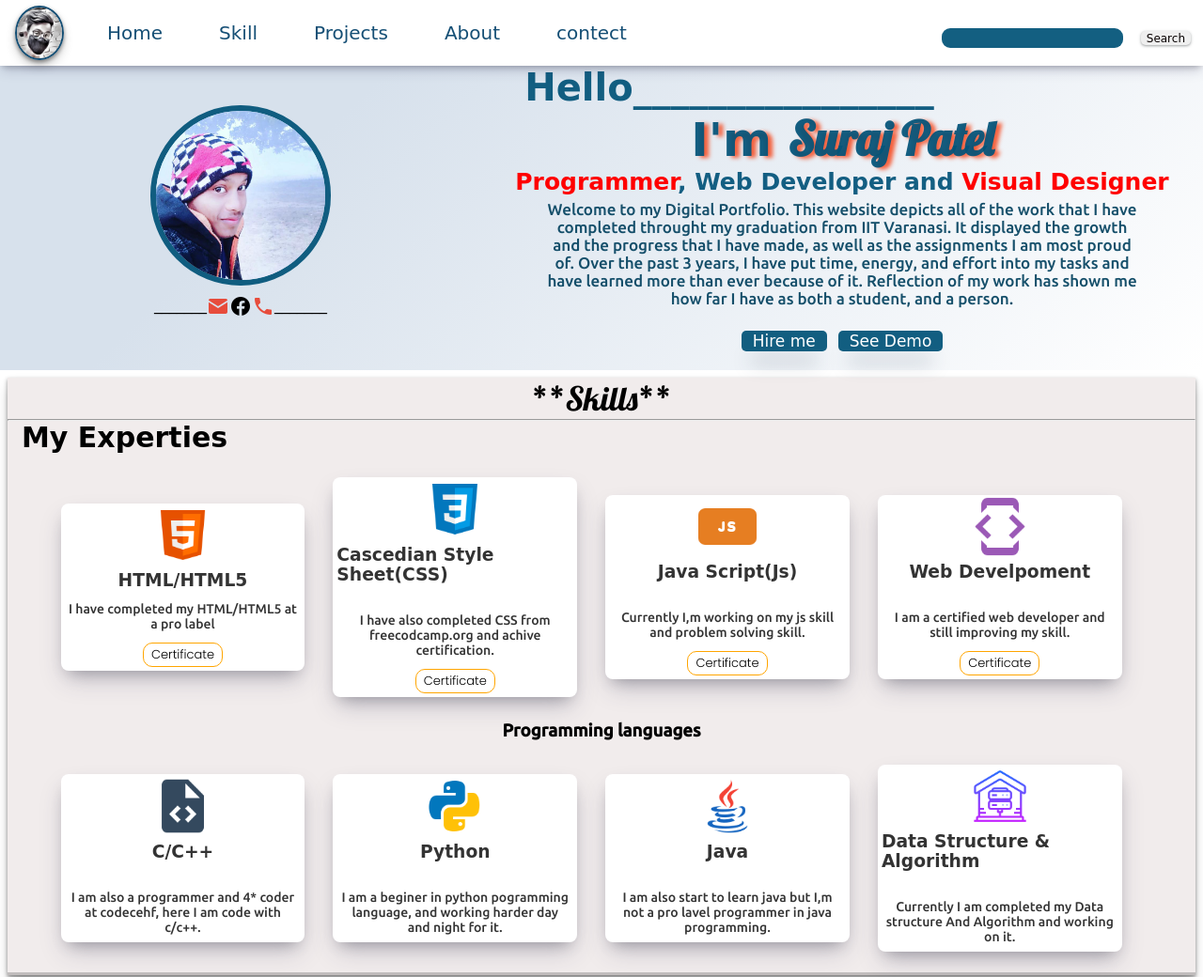
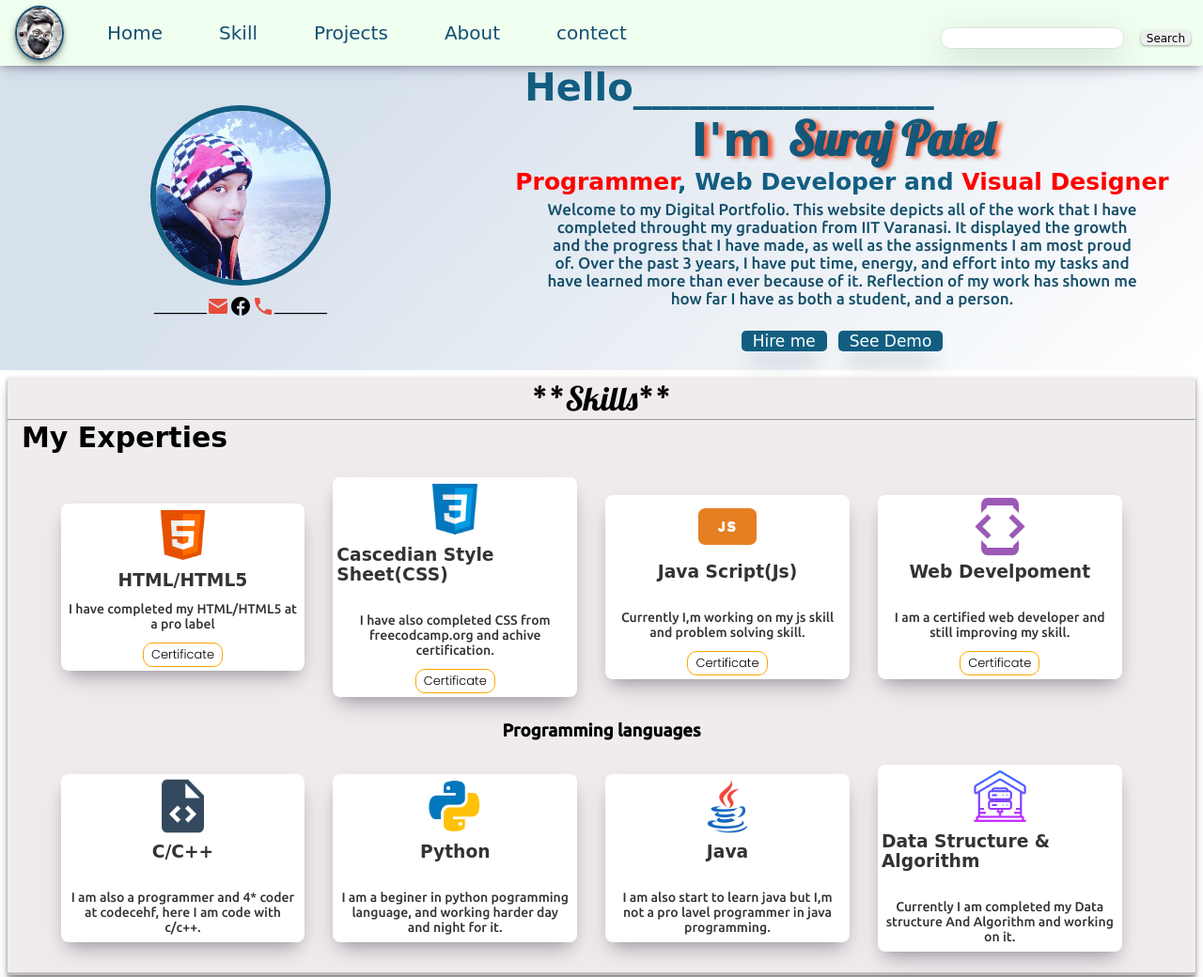
Before and after one commit to iitian360/suri_portfolio, a plain HTML site: page Index.html in a window 1280 px wide. Shown: the top 1040 px of the page at 94% size. Drawn offline with Linux system fonts and the light colour scheme; a web font is replaced by a local one.

Commit message:
this is a temperary change in nav

```diff
--- a/css/phone.css
+++ b/css/phone.css
@@ -51,7 +51,7 @@ font-family: 'Ubuntu', sans-serif; */
  }
 .nav_list li a{
   font-size: 20px;
-  color: white;
+  color: #000000;
  }
 
  .search_box{
@@ -71,12 +71,13 @@ font-family: 'Ubuntu', sans-serif; */
     /* margin-right:5px; */
     background:white;
     color: black;
+    border: 1px solid black;
 
 }
 .btn_sb{
-    color:white;
+    color:#000000;
    background: inherit;
-    border: 1px solid white;
+    border: 1px solid #000000;
     border-radius: 5px;
     font-size: 12px;
     padding: .2px 8px;
--- a/css/style.css
+++ b/css/style.css
@@ -26,7 +26,19 @@ html{
     top: 0px;
     transition: top .3s;
 
+
 }
+#navbar::before{
+    content: "";
+   background: honeydew;
+    position: absolute;
+    background-size: cover;
+    background-blend-mode: darken;
+    z-index:-1;
+    width: 100%;
+    height: 100%;
+}
+
 
 .logo{
 
@@ -82,8 +94,8 @@ html{
     border-radius: 9px;
     margin-top: 10px;
     margin-right:15px;
-    background:#035479ee;
     color: white;
+    box-shadow: rgba(0, 0, 0, 0.16) 0px 10px 36px 0px, rgba(0, 0, 0, 0.06) 0px 0px 0px 1px;
 
 }
 
@@ -133,7 +145,7 @@ display: none;
     width: 33px;
     height: 4px;
     margin: 3px 3px;
-    background-color:rgb(199, 199, 199);
+    background-color:#0f0f0f;
 }
 
 
--- a/script/script.js
+++ b/script/script.js
@@ -1,14 +1,14 @@
 
-// var prevScrollpos = window.pageYOffset;
-// window.onscroll = function() {
-//  var currentScrollPos = window.pageYOffset;
-//   if (prevScrollpos > currentScrollPos) {
-//     document.getElementById("navbar").style.top = "0";
-//   } else {
-//     document.getElementById("navbar").style.top = "-350px";
-//   }
-//   prevScrollpos = currentScrollPos;
-// }
+var prevScrollpos = window.pageYOffset;
+window.onscroll = function() {
+ var currentScrollPos = window.pageYOffset;
+  if (prevScrollpos > currentScrollPos) {
+    document.getElementById("navbar").style.top = "0";
+  } else {
+    document.getElementById("navbar").style.top = "-350px";
+  }
+  prevScrollpos = currentScrollPos;
+}
 
 
 
```
Also changed, not shown: Index.html (+1 -0 lines).
